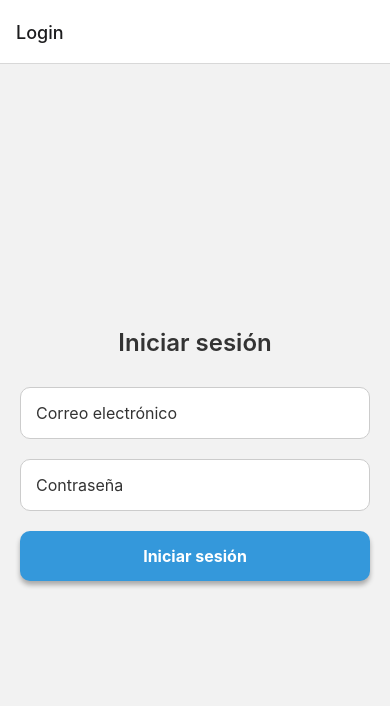
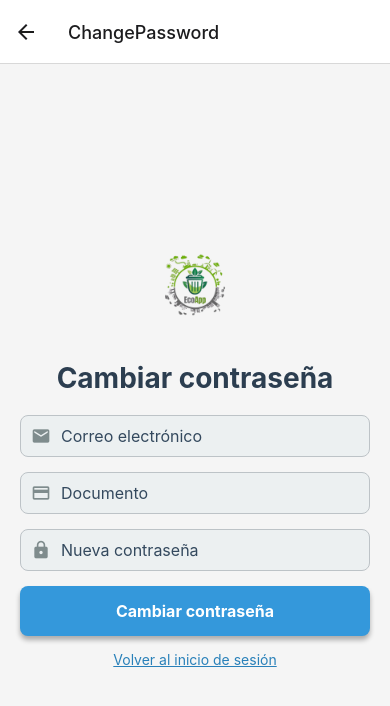
Before and after one commit to BrandonGS22b/LoginReactNative, a React Native app: screen /ChangePassword in a window 390 px wide. Shown: the top 706 px of the page. Built offline with nearby package versions, Linux system fonts and the light colour scheme.

Commit message:
se arregla diseño login y olvidar contraseña

```diff
--- a/navigation/AppNavigator.tsx
+++ b/navigation/AppNavigator.tsx
@@ -1,13 +1,14 @@
 import React from 'react';
 import { createStackNavigator } from '@react-navigation/stack';
 import { NavigationContainer } from '@react-navigation/native';
-import { useAuth } from '../hooks/useAuth'; // Verifica que este hook esté funcionando bien
-import SplashScreen from './../context/SplashScreen';  // Asegúrate de importar correctamente
+import { useAuth } from '../hooks/useAuth';
+import SplashScreen from './../context/SplashScreen';
 import LoginScreen from './../screens/LoginScreen';
 import DashboardScreen from './../screens/DashboardScreen';
 import SolicitudScreen from './../screens/SolicitudScreen';
 import ProfileScreen from './../screens/ProfileScreen';
 import EstadoScreen from './../screens/EstadoScreen';
+import ChangePasswordScreen from './../screens/changepassword'; // Asegúrate de importar la pantalla de cambio de contraseña
 
 // Definir el tipo de las rutas
 type RootStackParamList = {
@@ -17,6 +18,7 @@ type RootStackParamList = {
   Solicitud: undefined;
   Perfil: undefined;
   Estado: undefined;
+  ChangePassword: undefined; // Agregar la ruta ChangePassword
 };
 
 const Stack = createStackNavigator<RootStackParamList>();
@@ -28,11 +30,7 @@ const AppNavigator: React.FC = () => {
     <NavigationContainer>
       <Stack.Navigator>
         {/* Registra la pantalla Splash como la pantalla inicial */}
-        <Stack.Screen
-          name="Splash"
-          component={SplashScreen}
-          options={{ headerShown: false }}
-        />
+        <Stack.Screen name="Splash" component={SplashScreen} options={{ headerShown: false }} />
 
         {/* Si el usuario está autenticado, mostramos el Dashboard, si no, mostramos el Login */}
         {user ? (
@@ -45,6 +43,9 @@ const AppNavigator: React.FC = () => {
         ) : (
           <Stack.Screen name="Login" component={LoginScreen} />
         )}
+
+        {/* Ruta de la pantalla ChangePassword */}
+        <Stack.Screen name="ChangePassword" component={ChangePasswordScreen} />
       </Stack.Navigator>
     </NavigationContainer>
   );
--- a/package.json
+++ b/package.json
@@ -9,6 +9,7 @@
     "web": "expo start --web"
   },
   "dependencies": {
+    "@fortawesome/fontawesome-free": "^6.7.2",
     "@react-native-async-storage/async-storage": "^2.0.0",
     "@react-native-firebase/app": "^21.6.0",
     "@react-native-firebase/storage": "^21.6.0",
--- a/screens/LoginScreen.tsx
+++ b/screens/LoginScreen.tsx
@@ -1,13 +1,15 @@
 import React, { useState } from 'react';
-import { View, Text, StyleSheet, Modal, TouchableOpacity, ActivityIndicator } from 'react-native';
+import { View, Text, StyleSheet, Modal, TouchableOpacity, ActivityIndicator, Image } from 'react-native';
 import { NativeStackScreenProps } from '@react-navigation/native-stack';
 import Button from '../components/Button';
 import Input from '../components/Input';
 import { useAuth } from '../hooks/useAuth';
+import Icon from 'react-native-vector-icons/FontAwesome'; // Importa la librería de iconos
 
 type RootStackParamList = {
   Login: undefined;
   Estado: undefined;
+  ChangePassword: undefined;
 };
 
 type LoginScreenProps = NativeStackScreenProps<RootStackParamList, 'Login'>;
@@ -28,7 +30,7 @@ const LoginScreen: React.FC<LoginScreenProps> = ({ navigation }) => {
     try {
       await login(email, password);
       if (userId) {
-        setModalVisible(true); // Muestra el mensaje de bienvenida
+        setModalVisible(true);
       }
     } catch (error) {
       setErrorMessage('Credenciales incorrectas');
@@ -37,7 +39,6 @@ const LoginScreen: React.FC<LoginScreenProps> = ({ navigation }) => {
   };
 
   const handleModalClose = () => {
-    console.log('Navegando a Estado...');
     setModalVisible(false);
     navigation.reset({
       index: 0,
@@ -45,10 +46,17 @@ const LoginScreen: React.FC<LoginScreenProps> = ({ navigation }) => {
     });
   };
 
+  const handleForgotPassword = () => {
+    navigation.navigate('ChangePassword');
+  };
+
   return (
     <View style={styles.container}>
+      <Image source={require('../assets/logo.png')} style={styles.logo} />
       <Text style={styles.title}>Iniciar sesión</Text>
 
+      <View style={styles.inputContainer}>
+        <Icon name="envelope" size={20} color="#7f8c8d" style={styles.icon} />
         <Input
           placeholder="Correo electrónico"
           value={email}
@@ -56,7 +64,10 @@ const LoginScreen: React.FC<LoginScreenProps> = ({ navigation }) => {
           keyboardType="email-address"
           style={styles.input}
         />
+      </View>
 
+      <View style={styles.inputContainer}>
+        <Icon name="lock" size={20} color="#7f8c8d" style={styles.icon} />
         <Input
           placeholder="Contraseña"
           value={password}
@@ -64,6 +75,7 @@ const LoginScreen: React.FC<LoginScreenProps> = ({ navigation }) => {
           secureTextEntry
           style={styles.input}
         />
+      </View>
 
       {errorMessage ? <Text style={styles.errorText}>{errorMessage}</Text> : null}
 
@@ -73,12 +85,11 @@ const LoginScreen: React.FC<LoginScreenProps> = ({ navigation }) => {
         <Button title="Iniciar sesión" onPress={handleLogin} style={styles.button} />
       )}
 
-      <Modal
-        transparent
-        visible={modalVisible}
-        animationType="fade"
-        onRequestClose={handleModalClose}
-      >
+      <TouchableOpacity style={styles.forgotPassword} onPress={handleForgotPassword}>
+        <Text style={styles.forgotPasswordText}>¿Olvidaste tu contraseña?</Text>
+      </TouchableOpacity>
+
+      <Modal transparent visible={modalVisible} animationType="fade" onRequestClose={handleModalClose}>
         <View style={styles.modalContainer}>
           <View style={styles.modalContent}>
             <Text style={styles.modalText}>
@@ -99,29 +110,43 @@ const styles = StyleSheet.create({
     flex: 1,
     justifyContent: 'center',
     alignItems: 'center',
-    backgroundColor: '#f2f2f2',
+    backgroundColor: '#f5f5f5',
     paddingHorizontal: 20,
   },
+  logo: {
+    width: 100,
+    height: 100,
+    marginBottom: 20,
+    borderRadius: 50,
+  },
   title: {
-    fontSize: 24,
-    fontWeight: '600',
-    color: '#333',
-    marginBottom: 30,
+    fontSize: 28,
+    fontWeight: 'bold',
+    color: '#2c3e50',
+    marginBottom: 20,
+  },
+  inputContainer: {
+    flexDirection: 'row',
+    alignItems: 'center',
+    marginBottom: 15,
+    width: '100%',
+    backgroundColor: '#ecf0f1',
+    borderRadius: 8,
+    padding: 10,
+    borderWidth: 1,
+    borderColor: '#bdc3c7',
+  },
+  icon: {
+    marginRight: 10,
   },
   input: {
-    width: '100%',
-    marginBottom: 20,
-    padding: 15,
-    borderRadius: 10,
-    backgroundColor: '#fff',
-    borderColor: '#ccc',
-    borderWidth: 1,
+    flex: 1,
     fontSize: 16,
-    color: '#333',
+    color: '#34495e',
   },
   errorText: {
     color: '#e74c3c',
-    marginBottom: 15,
+    marginBottom: 10,
     fontSize: 14,
     textAlign: 'center',
   },
@@ -129,9 +154,17 @@ const styles = StyleSheet.create({
     width: '100%',
     padding: 15,
     backgroundColor: '#3498db',
-    borderRadius: 10,
+    borderRadius: 8,
     alignItems: 'center',
     justifyContent: 'center',
+  },
+  forgotPassword: {
+    marginTop: 15,
+  },
+  forgotPasswordText: {
+    fontSize: 14,
+    color: '#2980b9',
+    textDecorationLine: 'underline',
   },
   loader: {
     marginTop: 20,
@@ -146,13 +179,13 @@ const styles = StyleSheet.create({
     width: '80%',
     padding: 20,
     backgroundColor: '#fff',
-    borderRadius: 10,
+    borderRadius: 8,
     alignItems: 'center',
   },
   modalText: {
     fontSize: 18,
     fontWeight: 'bold',
-    marginBottom: 20,
+    marginBottom: 15,
   },
   modalButton: {
     padding: 10,
--- /dev/null
+++ b/screens/changepassword.tsx
@@ -0,0 +1,160 @@
+import React, { useState } from 'react';
+import { View, Text, StyleSheet, TouchableOpacity, ActivityIndicator, Image } from 'react-native';
+import { NativeStackScreenProps } from '@react-navigation/native-stack';
+import Icon from 'react-native-vector-icons/MaterialIcons'; // Importa la biblioteca de íconos
+import Button from '../components/Button';
+import Input from '../components/Input';
+import authService from '../services/authService';
+
+type RootStackParamList = {
+  Login: undefined;
+  Estado: undefined;
+  ChangePassword: undefined;
+};
+
+type ChangePasswordScreenProps = NativeStackScreenProps<RootStackParamList, 'ChangePassword'>;
+
+const ChangePasswordScreen: React.FC<ChangePasswordScreenProps> = ({ navigation }) => {
+  const [email, setEmail] = useState('');
+  const [document, setDocument] = useState('');
+  const [newPassword, setNewPassword] = useState('');
+  const [errorMessage, setErrorMessage] = useState('');
+  const [loading, setLoading] = useState(false);
+
+  const handleChangePassword = async () => {
+    if (!email || !document || !newPassword) {
+      setErrorMessage('Por favor complete todos los campos.');
+      return;
+    }
+
+    try {
+      setLoading(true);
+      const response = await authService.changePassword(email, document, newPassword);
+      alert(response.message || 'Contraseña cambiada con éxito.');
+      navigation.navigate('Login');
+    } catch (error) {
+      setErrorMessage('Hubo un error al cambiar la contraseña.');
+    } finally {
+      setLoading(false);
+    }
+  };
+
+  return (
+    <View style={styles.container}>
+      <Image source={require('../assets/logo.png')} style={styles.logo} />
+      <Text style={styles.title}>Cambiar contraseña</Text>
+
+      <View style={styles.inputContainer}>
+        <Icon name="email" size={20} color="#7f8c8d" style={styles.icon} />
+        <Input
+          placeholder="Correo electrónico"
+          value={email}
+          onChangeText={setEmail}
+          keyboardType="email-address"
+          style={styles.input}
+        />
+      </View>
+
+      <View style={styles.inputContainer}>
+        <Icon name="credit-card" size={20} color="#7f8c8d" style={styles.icon} />
+        <Input
+          placeholder="Documento"
+          value={document}
+          onChangeText={setDocument}
+          keyboardType="numeric"
+          style={styles.input}
+        />
+      </View>
+
+      <View style={styles.inputContainer}>
+        <Icon name="lock" size={20} color="#7f8c8d" style={styles.icon} />
+        <Input
+          placeholder="Nueva contraseña"
+          value={newPassword}
+          onChangeText={setNewPassword}
+          secureTextEntry
+          style={styles.input}
+        />
+      </View>
+
+      {errorMessage && <Text style={styles.errorText}>{errorMessage}</Text>}
+
+      {loading ? (
+        <ActivityIndicator size="large" color="#3498db" style={styles.loader} />
+      ) : (
+        <Button title="Cambiar contraseña" onPress={handleChangePassword} style={styles.button} />
+      )}
+
+      <TouchableOpacity onPress={() => navigation.navigate('Login')}>
+        <Text style={styles.backToLogin}>Volver al inicio de sesión</Text>
+      </TouchableOpacity>
+    </View>
+  );
+};
+
+const styles = StyleSheet.create({
+  container: {
+    flex: 1,
+    justifyContent: 'center',
+    alignItems: 'center',
+    backgroundColor: '#f5f5f5',
+    paddingHorizontal: 20,
+  },
+  logo: {
+    width: 100,
+    height: 100,
+    marginBottom: 20,
+    borderRadius: 50,
+  },
+  title: {
+    fontSize: 28,
+    fontWeight: 'bold',
+    color: '#2c3e50',
+    marginBottom: 20,
+  },
+  inputContainer: {
+    flexDirection: 'row',
+    alignItems: 'center',
+    backgroundColor: '#ecf0f1',
+    borderColor: '#bdc3c7',
+    borderWidth: 1,
+    borderRadius: 8,
+    marginBottom: 15,
+    width: '100%',
+    paddingHorizontal: 10,
+  },
+  icon: {
+    marginRight: 10,
+  },
+  input: {
+    flex: 1,
+    paddingVertical: 10,
+    fontSize: 16,
+    color: '#34495e',
+  },
+  errorText: {
+    color: '#e74c3c',
+    marginBottom: 10,
+    fontSize: 14,
+    textAlign: 'center',
+  },
+  button: {
+    width: '100%',
+    padding: 15,
+    backgroundColor: '#3498db',
+    borderRadius: 8,
+    alignItems: 'center',
+    justifyContent: 'center',
+  },
+  backToLogin: {
+    marginTop: 15,
+    fontSize: 14,
+    color: '#2980b9',
+    textDecorationLine: 'underline',
+  },
+  loader: {
+    marginTop: 20,
+  },
+});
+
+export default ChangePasswordScreen;
--- a/services/authService.ts
+++ b/services/authService.ts
@@ -32,7 +32,22 @@ api.interceptors.request.use(
     return Promise.reject(error);
   }
 );
-
+const changePassword = async (email: string, document: string, newPassword: string): Promise<any> => {
+  try {
+    const response = await api.patch('/changePassword', {
+      email: email, // Clave correcta para el backend
+      documento: document,
+      nuevaClave: newPassword,
+    });
+    return response.data;
+  } catch (error) {
+    if (axios.isAxiosError(error)) {
+      console.error('Error cambiando contraseña:', error.response?.data || error.message);
+      throw new Error(error.response?.data?.error || 'Error al cambiar la contraseña');
+    }
+    throw error;
+  }
+};
 /**
  * Función para iniciar sesión
  * @param email Email del usuario
@@ -170,7 +185,11 @@ const getCurrentUser = async (): Promise<{ name: string; token: string } | null>
     console.error('Error obteniendo usuario actual:', error);
     throw error;
   }
+
+
 };
+
+
 
 /**
  * Exportar todas las funciones como un servicio
@@ -183,6 +202,7 @@ const authService = {
   deleteUsuario,
   updateUsuario,
   getCurrentUser,
+  changePassword,
 };
 
 export default authService;
```
Also changed, not shown: assets/logo.png (added), 1 other file (tests, documents, lock files or other folders). Lines whose indentation alone changed are shown as unchanged.
